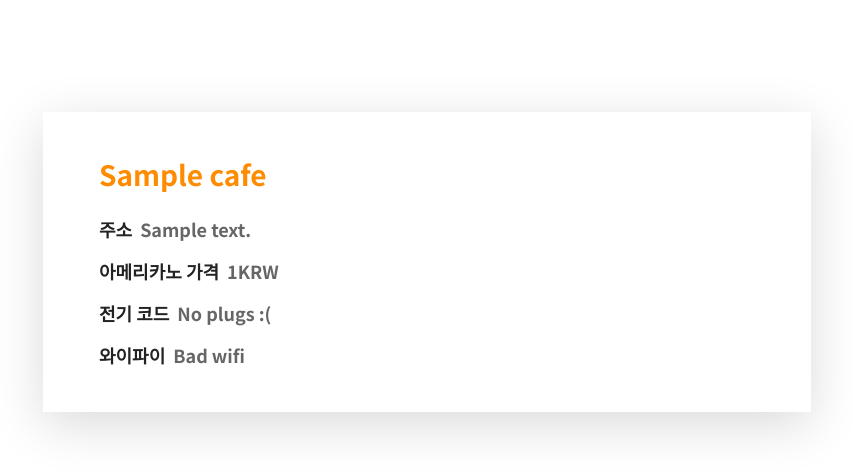
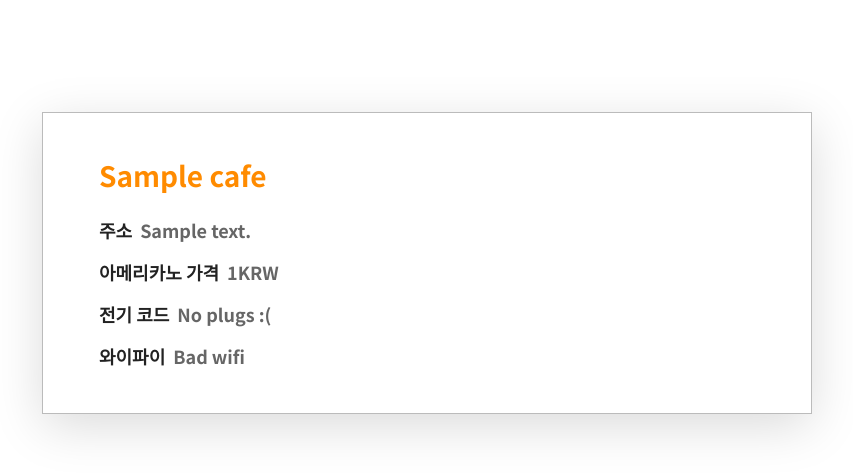
Before and after one commit to itsnamgyu/mogakco, a Django app: page /index in a window 1280 px wide. Shown: the top 475 px of the page, without its empty margins (213-1066 px from the left). Run offline with Django 3.2, Linux system fonts and the light colour scheme; tables that the repository leaves empty hold one stand-in row (values such as "Sample post"); parts of the project's set-up code (start-up, migrations or seed data) failed here and were passed over; some libraries are stand-ins or nearby versions.

Commit message:
Added border to card

```diff
--- a/static/css/mogakco.css
+++ b/static/css/mogakco.css
@@ -10,6 +10,7 @@ body {
 	position: relative;
 	text-align: center;
 	margin: 10px auto;
+	border: 1px solid #bbb;
 	box-shadow: 0 12px 48px rgba(0, 0, 0, 0.2);
 }
 
```
